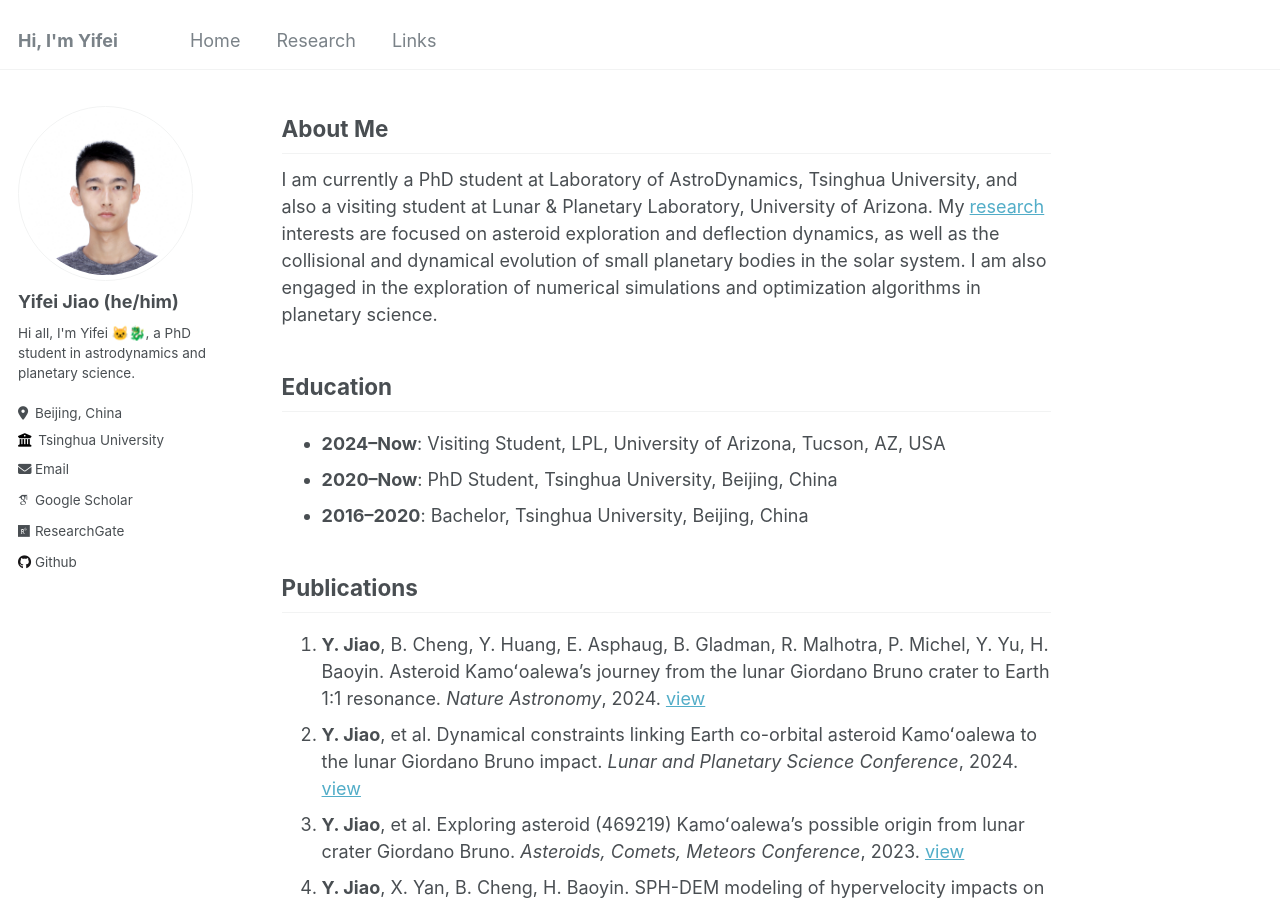
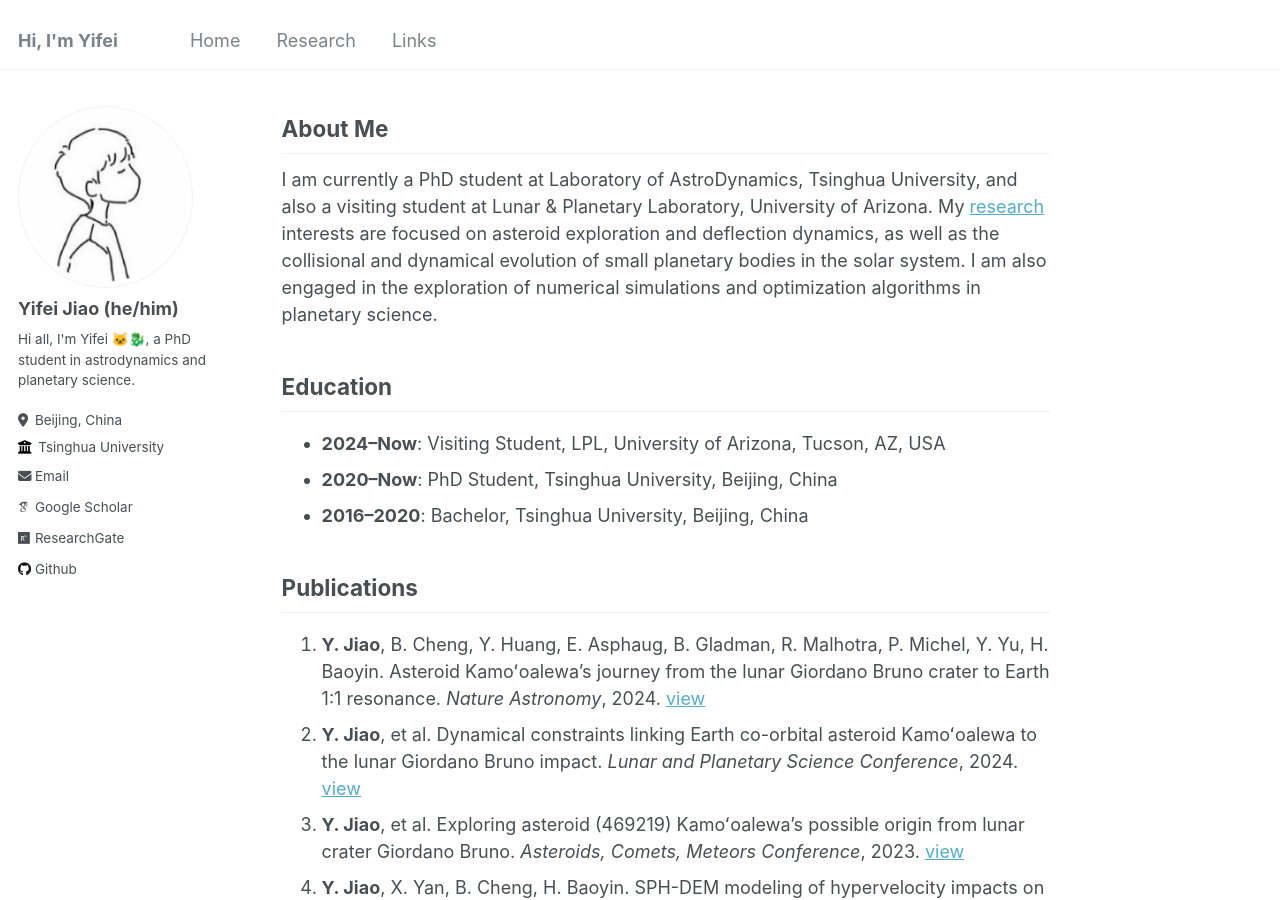
Before and after one commit to jiaoyf-thu/jiaoyf-thu.github.io, a Jekyll site: the page built from _pages/about.md, in a window 1280 px wide and 900 px high. Built offline with Jekyll 4.4.1, drawn with Linux system fonts in a browser that asks for light colours; some web fonts are replaced.

Commit message:
Update _config.yml

```diff
--- a/_config.yml
+++ b/_config.yml
@@ -21,7 +21,7 @@ repository               : "jiaoyf-thu.github.io"
 #               Additional customization can be done by editing /_includes/author-profile.html
 author:
   # Biographic information
-  avatar           : "aboutme.jpg"
+  avatar           : "profile.png"
   name             : "Yifei Jiao (he/him)"
   pronouns         : # "he/him"
   bio              : "Hi all, I'm Yifei 🐱‍🐉, a PhD student in astrodynamics and planetary science."
```
